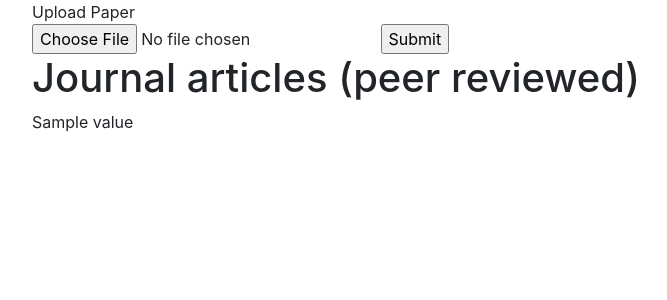
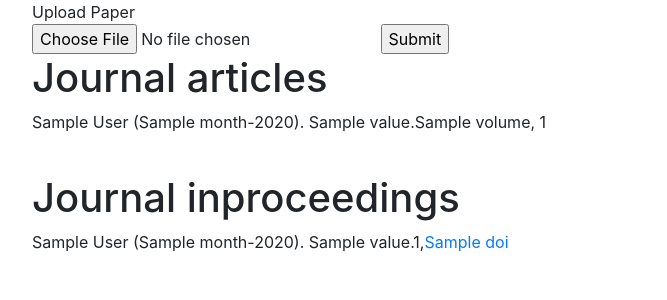
Before and after one commit to vqthkvnn/paper-info, a Flask app: template templates/index.html in a window 1280 px wide. Shown: the top 300 px of the page, without its empty margins (53-720 px from the left). Run offline with Flask 2, Linux system fonts and the light colour scheme; the template is opened without the code that fills it: most values are stand-ins (such as "Sample title", 1, 10 or a date in 2020); some libraries are stand-ins or nearby versions.

Commit message:
commit file

```diff
--- a/app.py
+++ b/app.py
@@ -1,27 +1,44 @@
 from flask import Flask
 from flask import render_template, flash, request, redirect, url_for
 import os
-from werkzeug.utils import secure_filename
+import bibtexparser
 
-app = Flask(__name__)
+app = Flask(__name__, static_folder='static')
 app.config['UPLOAD_FOLDER'] = 'static'
 app.secret_key = 'super secret key'
 app.config['SESSION_TYPE'] = 'filesystem'
 
+def read_data():
+    inproceedings = []
+    article = []
+    print(os.listdir(app.static_folder))
+    for file in os.listdir(app.static_folder):
+        if file.split('.')[-1] == "bib":
+            with open(os.path.join(app.static_folder, file)) as bibtex_file:
+                bibtex_str = bibtex_file.read()
+            data = bibtexparser.loads(bibtex_str).entries
+            if data is None:
+                continue
+            if data[0]['ID'] == "inproceedings":
+                inproceedings.append(data[0])
+                continue
+            if data[0]['ID'] == "article":
+                article.append(data[0])
+                continue
+    return inproceedings, article
+
 
 @app.route('/', methods=["GET", "POST"])
 def home():
-    data = {'article': [{'title': 'Tiêu đều số 1', 'author': 'Tác giả số 1', 'year': '2019'},
-                        {'title': 'Tiêu đều số 1', 'author': 'Tác giả số 1', 'year': '2020'}]}
+    inproceedings, article = read_data()
     if request.method == "POST":
         if request.files:
             image = request.files["image"]
             print(image)
             image.save(os.path.join(app.config["UPLOAD_FOLDER"], image.filename))
             return redirect(request.url)
-    return render_template('index.html', data=data)
-
+    return render_template('index.html', inproceedings=inproceedings, article=article)
 
 
 if __name__ == '__main__':
-    app.run()
+    app.run(debug=True)
--- a/requirements.txt
+++ b/requirements.txt
@@ -1,3 +1,3 @@
 Flask==1.1.2
 gunicorn==19.9.0
-biblib==0.1.3
+bibtexparser==1.2.0
--- a/templates/index.html
+++ b/templates/index.html
@@ -15,11 +15,20 @@
             <input type="submit">
         </form>
     </div>
-    <h1>Journal articles (peer reviewed)</h1>
-
-    {% for value in data['article'] %}
+    <h1>Journal articles</h1>
+    {% for value in article %}
         <div class="row" style="margin: 0 0 0 0">
-            <p>{{ value['title'] }}</p>
+            <p>{{ value['author'] }}
+                ({{ value['month'] }}-{{ value['year'] }}). {{ value['title'] }}.{{ value['volume'] }}, {{ value['pages'] }}</p>
+        </div>
+        <br>
+    {% endfor %}
+    <h1>Journal inproceedings</h1>
+    {% for value in inproceedings %}
+        <div class="row" style="margin: 0 0 0 0">
+            <p>{{ value['author'] }}
+                ({{ value['month'] }}-{{ value['year'] }}). {{ value['title'] }}.{{ value['pages'] }},</p>
+        <a href="{{ value['doi'] }}">{{ value['doi'] }}</a>
         </div>
         <br>
     {% endfor %}
```
